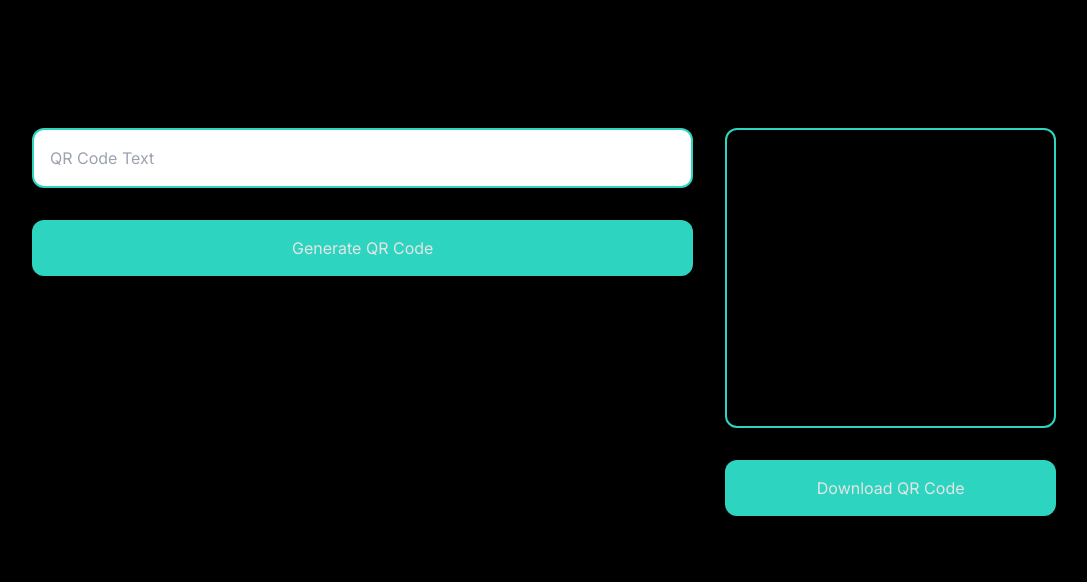
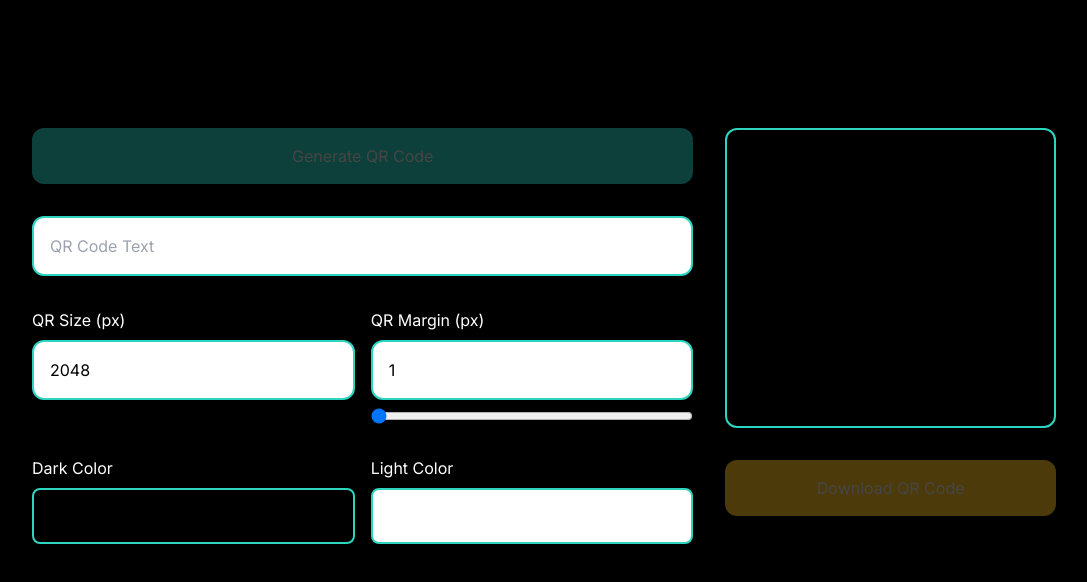
Before and after one commit to PrinceM13/next-sandbox, a Next.js app: page /qr-code/generate in a window 1280 px wide. Shown: the top 582 px of the page, without its empty margins (96-1183 px from the left). Built offline with nearby package versions, Linux system fonts and the light colour scheme.

Commit message:
feat(qr-code): add option for size, margin and color

```diff
--- a/app/qr-code/generate/page.tsx
+++ b/app/qr-code/generate/page.tsx
@@ -1,21 +1,67 @@
 "use client";
 
-import { useState } from "react";
+import { useCallback, useState } from "react";
+import Image from "next/image";
 
 import QRcode from "qrcode";
-import Image from "next/image";
+import BestColorPicker from "react-best-gradient-color-picker";
+
+import { useClickOutside } from "@/hooks";
+
+function rgbaToHex(rgba: string): string {
+  // Parse the RGBA components
+  const rgbaValues = rgba.match(/\d+/g);
+
+  // Ensure rgbaValues is not null and contains 4 components (R, G, B, A)
+  if (rgbaValues && rgbaValues.length === 4) {
+    // Convert each component to hex
+    const hexValues = rgbaValues.map((value) => {
+      const hex = parseInt(value).toString(16);
+      return hex.length === 1 ? "0" + hex : hex; // Add leading zero if needed
+    });
+
+    // Concatenate the hex values and return
+    return "#" + hexValues.slice(0, 3).join(""); // Exclude alpha component
+  }
+
+  return ""; // Return empty string if RGBA format is invalid
+}
 
 export default function QrCodeGeneratePage() {
   const [qrCode, setQrCode] = useState<string>("");
   const [qrCodeText, setQrCodeText] = useState<string>("");
 
-  const handleGenerateQrCode = async () => {
-    const url = await QRcode.toDataURL(qrCodeText || "");
-    setQrCode(url);
+  const [qrCodeOptions, setQrCodeOptions] = useState<{
+    type: "image/png";
+    width: number;
+    height: number;
+    margin: number;
+    color: {
+      dark: string;
+      light: string;
+    };
+  }>({
+    type: "image/png",
+    margin: 1,
+    width: 2048,
+    height: 2048,
+    color: {
+      dark: "#000", // "#00307D",
+      light: "#FFF" //"#B8E8F7"
+    }
+  });
 
-    // * Clear the input field
-    setQrCodeText("");
-  };
+  const handleGenerateQrCode = useCallback(async () => {
+    if (qrCodeText) {
+      const url = await QRcode.toDataURL(qrCodeText || "", qrCodeOptions);
+      setQrCode(url);
+
+      // * Clear the input field
+      // setQrCodeText("");
+    } else {
+      setQrCode("");
+    }
+  }, [qrCodeText, qrCodeOptions]);
 
   const handleDownloadQrCode = () => {
     if (qrCode) {
@@ -27,9 +73,21 @@ export default function QrCodeGeneratePage() {
   };
 
   return (
-    <main className="flex justify-center py-32">
-      <div className="w-[80%] flex gap-8">
+    <main className="flex justify-center py-12 md:py-32 min-h-screen">
+      <div className="w-[80%] flex gap-8 flex-col md:flex-row">
         <section className="flex-[2] flex flex-col gap-8">
+          <button
+            onClick={handleGenerateQrCode}
+            className="w-full p-4 bg-teal-400 rounded-xl text-neutral-200 hover:bg-teal-500"
+            disabled={!qrCodeText}
+            style={{
+              cursor: qrCodeText ? "pointer" : "not-allowed",
+              opacity: qrCodeText ? 1 : 0.3
+            }}
+          >
+            Generate QR Code
+          </button>
+
           <input
             type="text"
             value={qrCodeText}
@@ -37,13 +95,76 @@ export default function QrCodeGeneratePage() {
             placeholder="QR Code Text"
             className="w-full p-4 border-2 border-teal-400 rounded-xl text-black focus:outline-none focus:border-teal-500"
           />
-          <button
-            onClick={handleGenerateQrCode}
-            className="w-full p-4 bg-teal-400 rounded-xl text-neutral-200 hover:bg-teal-500"
-          >
-            Generate QR Code
-          </button>
+
+          <section className="grid grid-cols-2 gap-x-4 gap-y-8">
+            <label className="flex flex-col gap-2">
+              <span>QR Size (px)</span>
+              <input
+                type="number"
+                value={qrCodeOptions.width}
+                onChange={(e) =>
+                  setQrCodeOptions({
+                    ...qrCodeOptions,
+                    width: Number(e.target.value),
+                    height: Number(e.target.value)
+                  })
+                }
+                className="w-full p-4 border-2 border-teal-400 rounded-xl text-black focus:outline-none focus:border-teal-500"
+              />
+            </label>
+
+            <label className="flex flex-col gap-2">
+              <span>QR Margin (px)</span>
+              <input
+                readOnly
+                type="number"
+                value={qrCodeOptions.margin}
+                className="w-full cursor-not-allowed p-4 border-2 border-teal-400 rounded-xl text-black focus:outline-none focus:border-teal-500"
+              />
+              <input
+                type="range"
+                min={1}
+                max={10}
+                step={1}
+                value={qrCodeOptions.margin}
+                onChange={(e) =>
+                  setQrCodeOptions({
+                    ...qrCodeOptions,
+                    margin: Number(e.target.value)
+                  })
+                }
+                className="w-full cursor-pointer"
+              />
+            </label>
+
+            <label className="flex flex-col gap-2">
+              <span>Dark Color</span>
+              <ColorPicker
+                color={qrCodeOptions.color.dark}
+                onChange={(color: string) =>
+                  setQrCodeOptions({
+                    ...qrCodeOptions,
+                    color: { ...qrCodeOptions.color, dark: rgbaToHex(color) }
+                  })
+                }
+              />
+            </label>
+
+            <label className="flex flex-col gap-2">
+              <span>Light Color</span>
+              <ColorPicker
+                color={qrCodeOptions.color.light}
+                onChange={(color: string) =>
+                  setQrCodeOptions({
+                    ...qrCodeOptions,
+                    color: { ...qrCodeOptions.color, light: rgbaToHex(color) }
+                  })
+                }
+              />
+            </label>
+          </section>
         </section>
+
         <section className="flex-[1] flex flex-col gap-8">
           <div className="flex justify-center items-center w-full h-[300px] border-2 border-teal-400 rounded-xl">
             {qrCode && <Image src={qrCode} width={256} height={256} alt="QR Code" />}
@@ -51,8 +172,9 @@ export default function QrCodeGeneratePage() {
 
           <button
             onClick={handleDownloadQrCode}
-            className="w-full p-4 bg-teal-400 rounded-xl text-neutral-200 hover:bg-teal-500"
+            className={"w-full p-4 bg-amber-400 rounded-xl text-neutral-200 hover:bg-amber-500"}
             disabled={!qrCode}
+            style={{ cursor: !qrCode ? "not-allowed" : "pointer", opacity: !qrCode ? 0.3 : 1 }}
           >
             Download QR Code
           </button>
@@ -61,3 +183,26 @@ export default function QrCodeGeneratePage() {
     </main>
   );
 }
+
+function ColorPicker({ color, onChange }: { color: string; onChange: (color: string) => void }) {
+  const [isOpen, setIsOpen] = useState<boolean>(false);
+  const ref = useClickOutside(() => setIsOpen(false));
+
+  return (
+    <div className="relative">
+      <div
+        onClick={() => setIsOpen(!isOpen)}
+        className="w-full h-14 rounded-lg border-2 border-teal-400 cursor-pointer"
+        style={{ backgroundColor: color }}
+      />
+      {isOpen && (
+        <div
+          ref={ref}
+          className="rounded-xl bg-neutral-100 p-4 absolute z-10 -top-10 md:top-auto md:-bottom-20 left-0"
+        >
+          <BestColorPicker value={color} onChange={onChange} hideColorTypeBtns />
+        </div>
+      )}
+    </div>
+  );
+}
```
